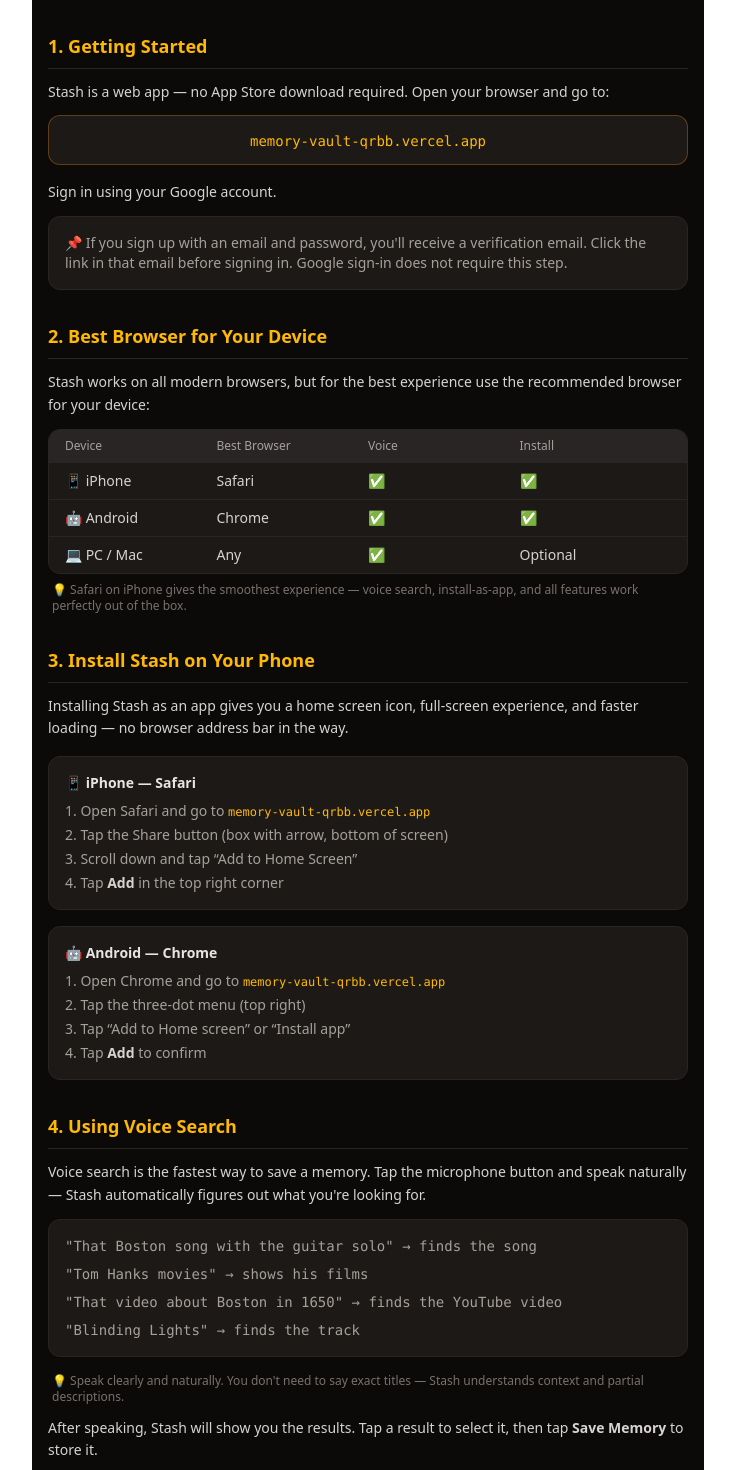
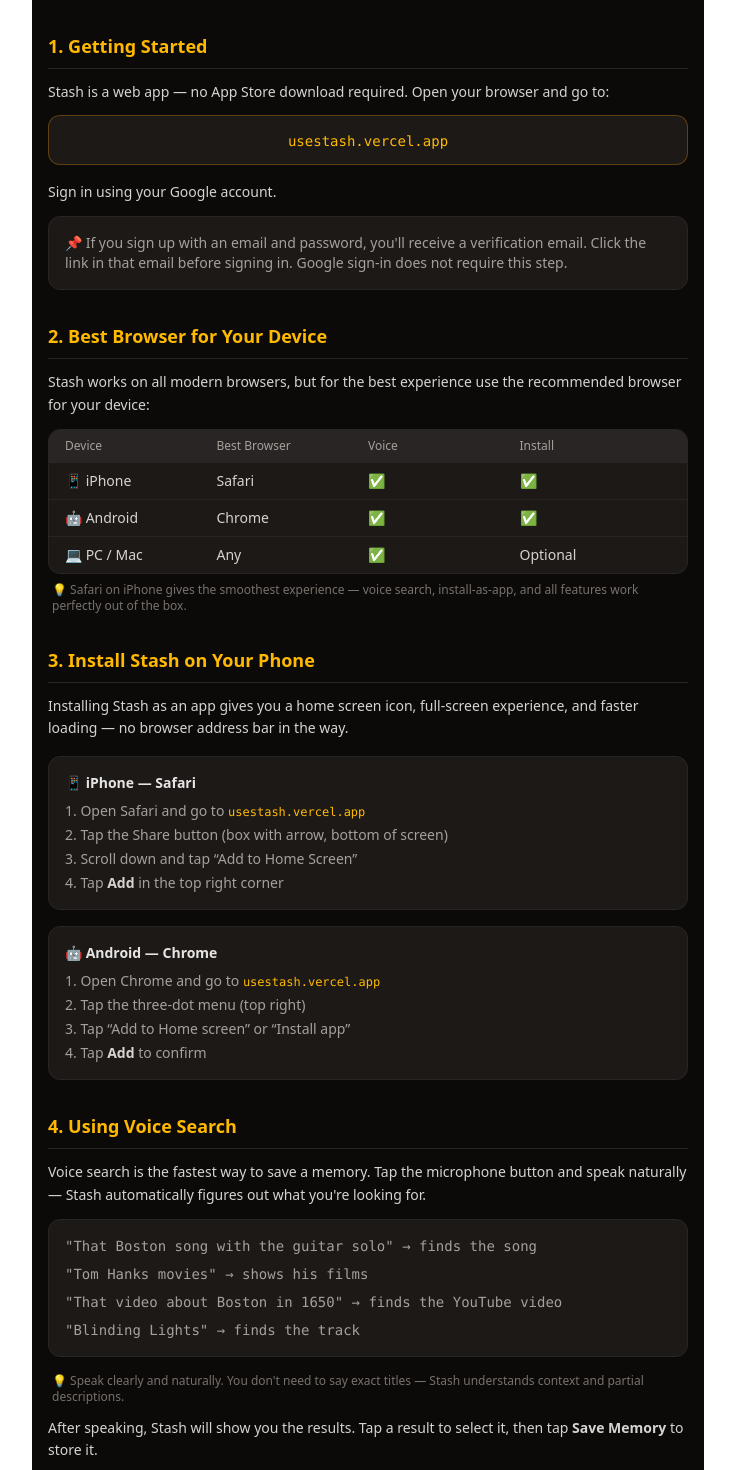
Before and after one commit to bnkhan65-source/memory-vault, a Next.js app: page /guide in a window 1280 px wide. Shown: the part 660-2130 px from the top of the page, without its empty margins (272-1007 px from the left). Built offline with nearby package versions, Linux system fonts and the light colour scheme.

Commit message:
Update URLs to usestash.vercel.app

```diff
--- a/app/guide/page.tsx
+++ b/app/guide/page.tsx
@@ -55,7 +55,7 @@
           Stash is a web app — no App Store download required. Open your browser and go to:
         </p>
         <div className="bg-stone-900 border border-amber-500/30 rounded-xl p-3 text-center mb-4">
-          <span className="text-amber-400 font-mono text-sm font-medium">memory-vault-qrbb.vercel.app</span>
+          <span className="text-amber-400 font-mono text-sm font-medium">usestash.vercel.app</span>
         </div>
         <p className="text-stone-300 text-sm leading-relaxed mb-3">
           Sign in using your Google account.
@@ -105,7 +105,7 @@
           <div className="bg-stone-900 border border-stone-800 rounded-xl p-4">
             <p className="text-sm font-semibold text-stone-200 mb-2">📱 iPhone — Safari</p>
             <ol className="space-y-1 text-sm text-stone-400 list-decimal list-inside">
-              <li>Open Safari and go to <span className="text-amber-400 font-mono text-xs">memory-vault-qrbb.vercel.app</span></li>
+              <li>Open Safari and go to <span className="text-amber-400 font-mono text-xs">usestash.vercel.app</span></li>
               <li>Tap the Share button (box with arrow, bottom of screen)</li>
               <li>Scroll down and tap &ldquo;Add to Home Screen&rdquo;</li>
               <li>Tap <strong className="text-stone-300">Add</strong> in the top right corner</li>
@@ -114,7 +114,7 @@
           <div className="bg-stone-900 border border-stone-800 rounded-xl p-4">
             <p className="text-sm font-semibold text-stone-200 mb-2">🤖 Android — Chrome</p>
             <ol className="space-y-1 text-sm text-stone-400 list-decimal list-inside">
-              <li>Open Chrome and go to <span className="text-amber-400 font-mono text-xs">memory-vault-qrbb.vercel.app</span></li>
+              <li>Open Chrome and go to <span className="text-amber-400 font-mono text-xs">usestash.vercel.app</span></li>
               <li>Tap the three-dot menu (top right)</li>
               <li>Tap &ldquo;Add to Home screen&rdquo; or &ldquo;Install app&rdquo;</li>
               <li>Tap <strong className="text-stone-300">Add</strong> to confirm</li>
@@ -216,7 +216,7 @@
             <li>Open the Shortcuts app on your iPhone</li>
             <li>Tap <strong className="text-stone-300">+</strong> in the top right to create a new shortcut</li>
             <li>Tap Add Action, search for <strong className="text-stone-300">&ldquo;Open URL&rdquo;</strong> and select it</li>
-            <li>Enter <span className="text-amber-400 font-mono text-xs">memory-vault-qrbb.vercel.app</span> in the URL field</li>
+            <li>Enter <span className="text-amber-400 font-mono text-xs">usestash.vercel.app</span> in the URL field</li>
             <li>Rename it to something easy to say, like <strong className="text-stone-300">&ldquo;Open Stash&rdquo;</strong></li>
             <li>Tap Done — now say &ldquo;Hey Siri, Open Stash&rdquo;</li>
           </ol>
@@ -227,7 +227,7 @@
       {/* Footer */}
       <div className="border-t border-stone-800 pt-6 text-center text-stone-500 text-xs space-y-1">
         <p>Questions or feedback? Use the 💬 Feedback button inside the app.</p>
-        <p className="text-stone-700">memory-vault-qrbb.vercel.app</p>
+        <p className="text-stone-700">usestash.vercel.app</p>
       </div>
 
     </div>
```
